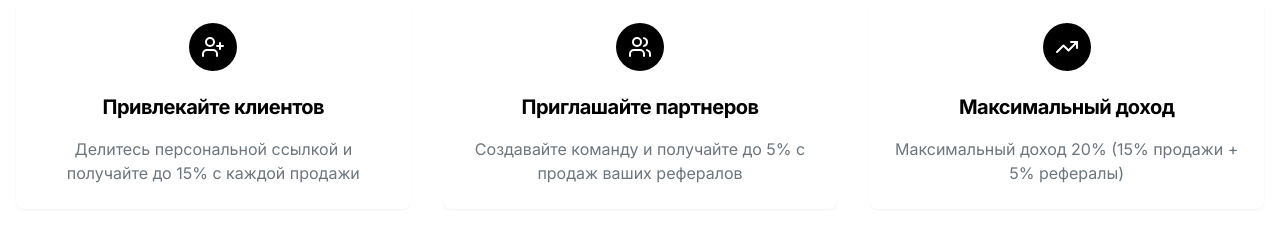
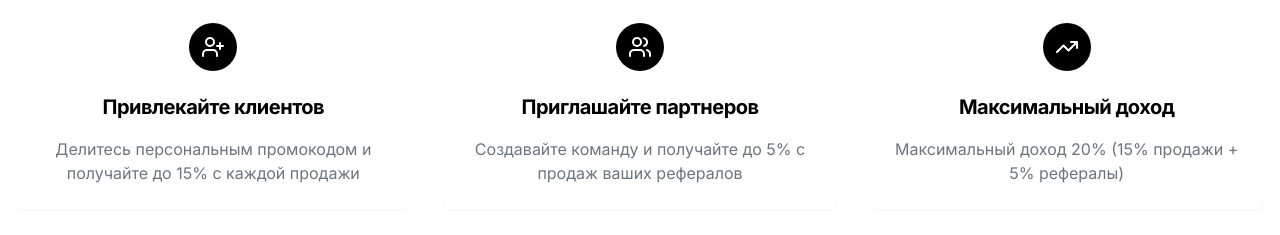
Before and after one commit to pr-poehali-dev/cosmetics-referral-site, a React (Vite) app: page / in a window 1280 px wide. Shown: the part 1460-1695 px from the top of the page. Built offline with nearby package versions, Linux system fonts and the light colour scheme.

Commit message:
Обновление 1 компонентов

```diff
--- a/src/pages/Index.tsx
+++ b/src/pages/Index.tsx
@@ -93,7 +93,7 @@ const Index = () => {
                 <CardTitle className="text-xl font-bold text-black">Привлекайте клиентов</CardTitle>
               </CardHeader>
               <CardContent className="text-center">
-                <p className="text-vshell-accent">Делитесь персональной ссылкой и получайте до 15% с каждой продажи</p>
+                <p className="text-vshell-accent">Делитесь персональным промокодом и получайте до 15% с каждой продажи</p>
               </CardContent>
             </Card>
 
```
